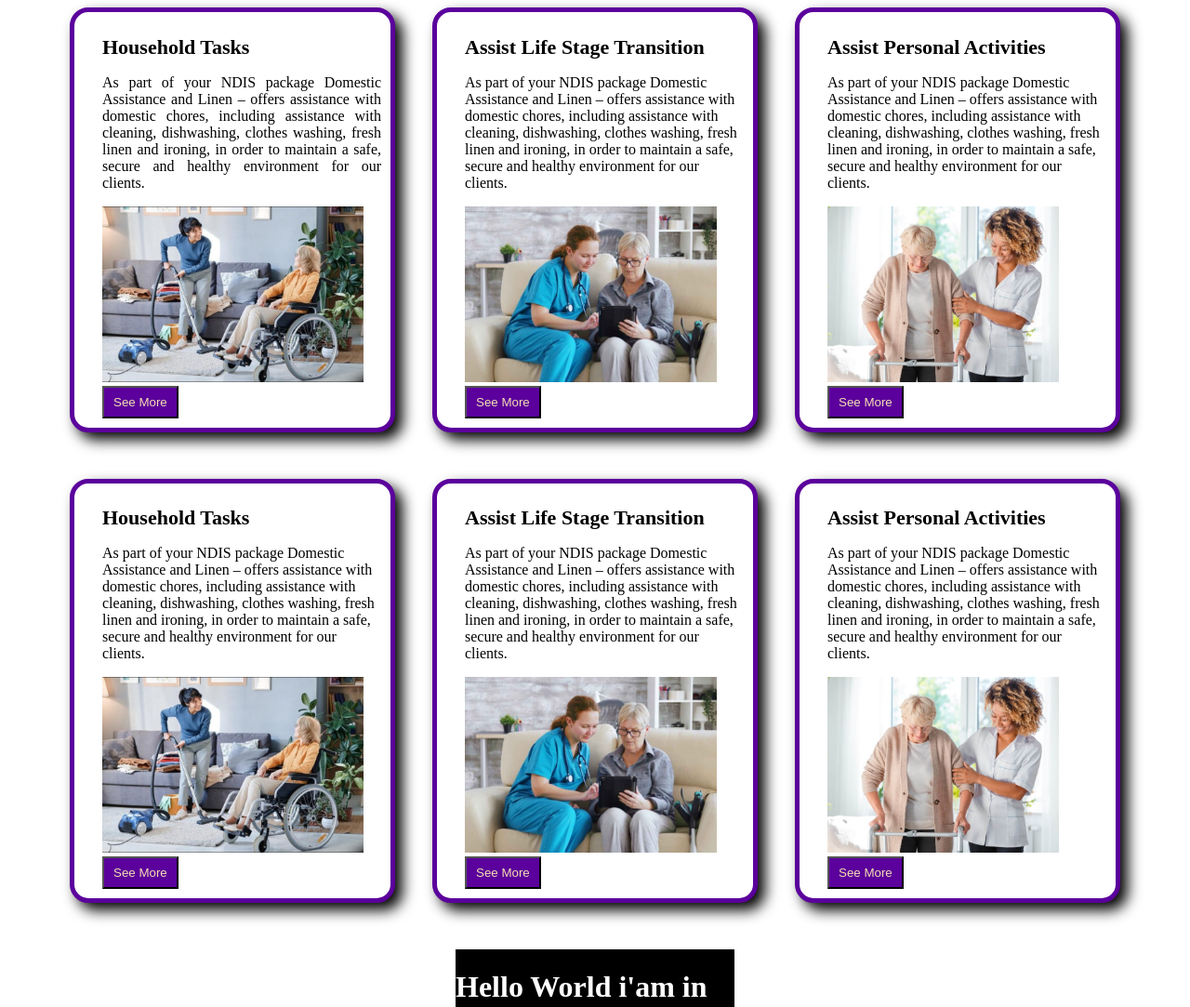
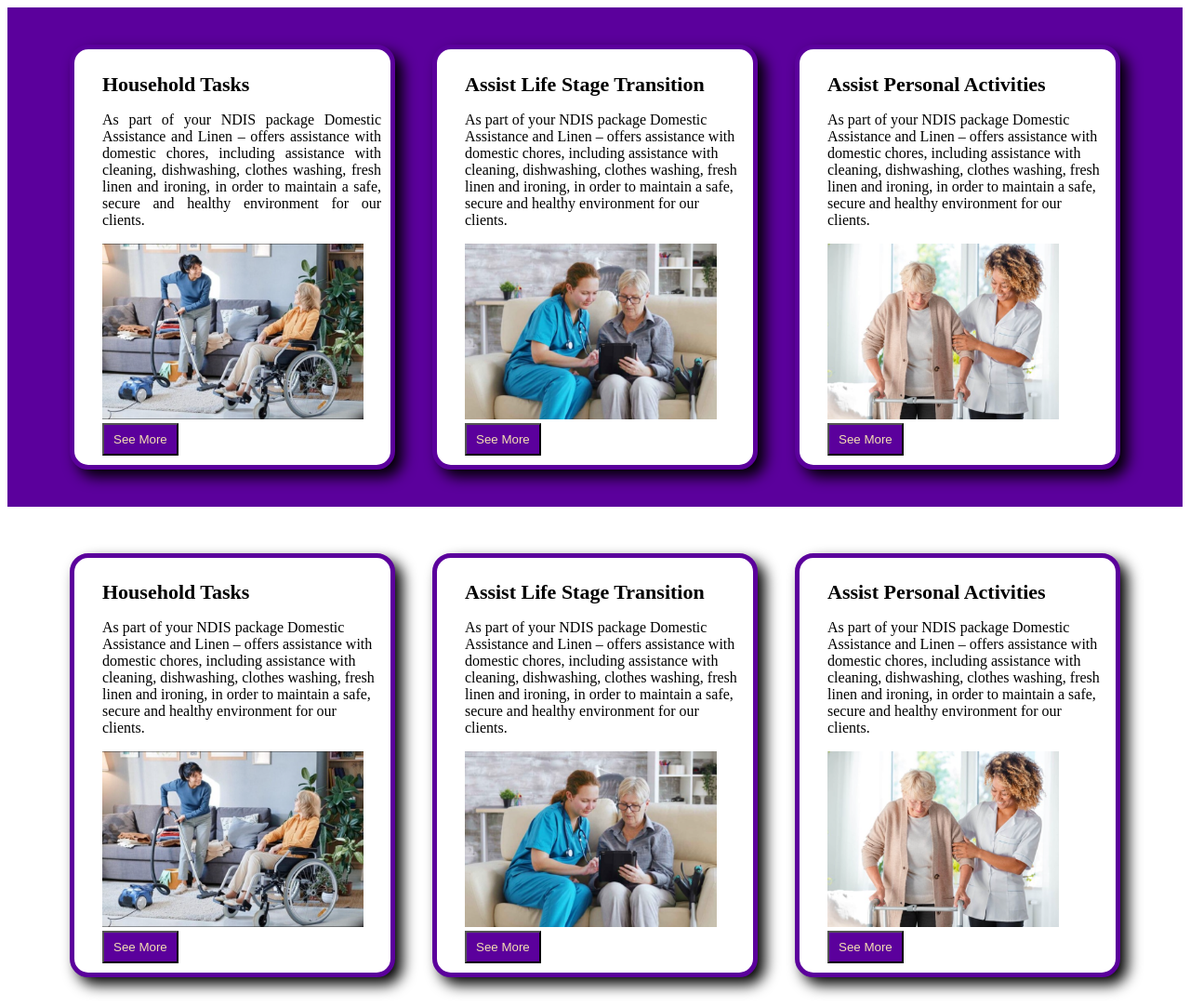
Before and after one commit to alaminwdd/HTML, a plain HTML site: page class2.html in a window 1280 px wide. Shown: the top 1083 px of the page at 93% size. Drawn offline with Linux system fonts and the light colour scheme.

Commit message:
background color

```diff
--- a/pro.css
+++ b/pro.css
@@ -1,4 +1,6 @@
 .main-div{
+    background-color: #5b009c ;
+    padding: 40px 0;
     display: flex;
     justify-content: center;
 width: 300px 0px;
```
